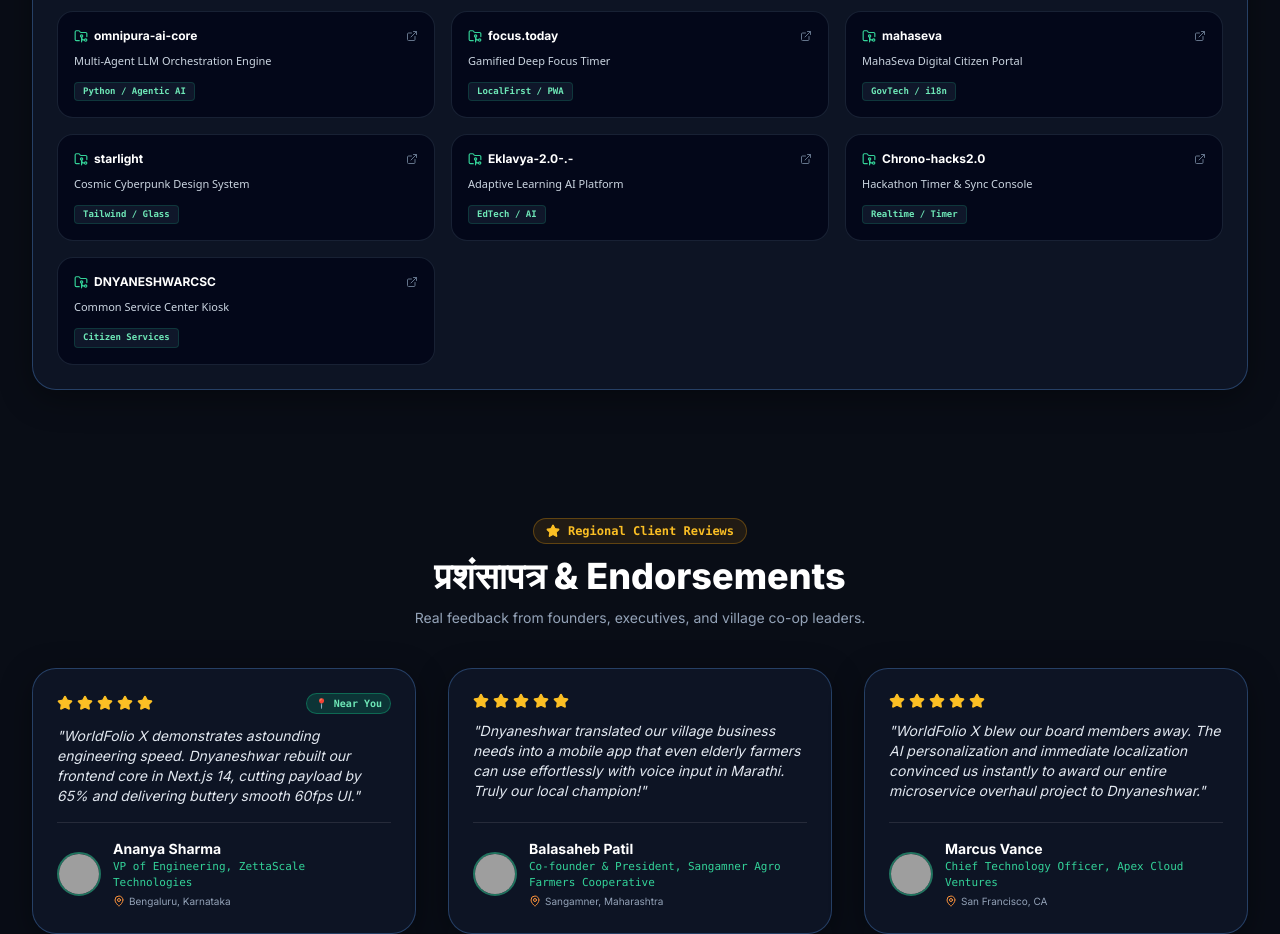
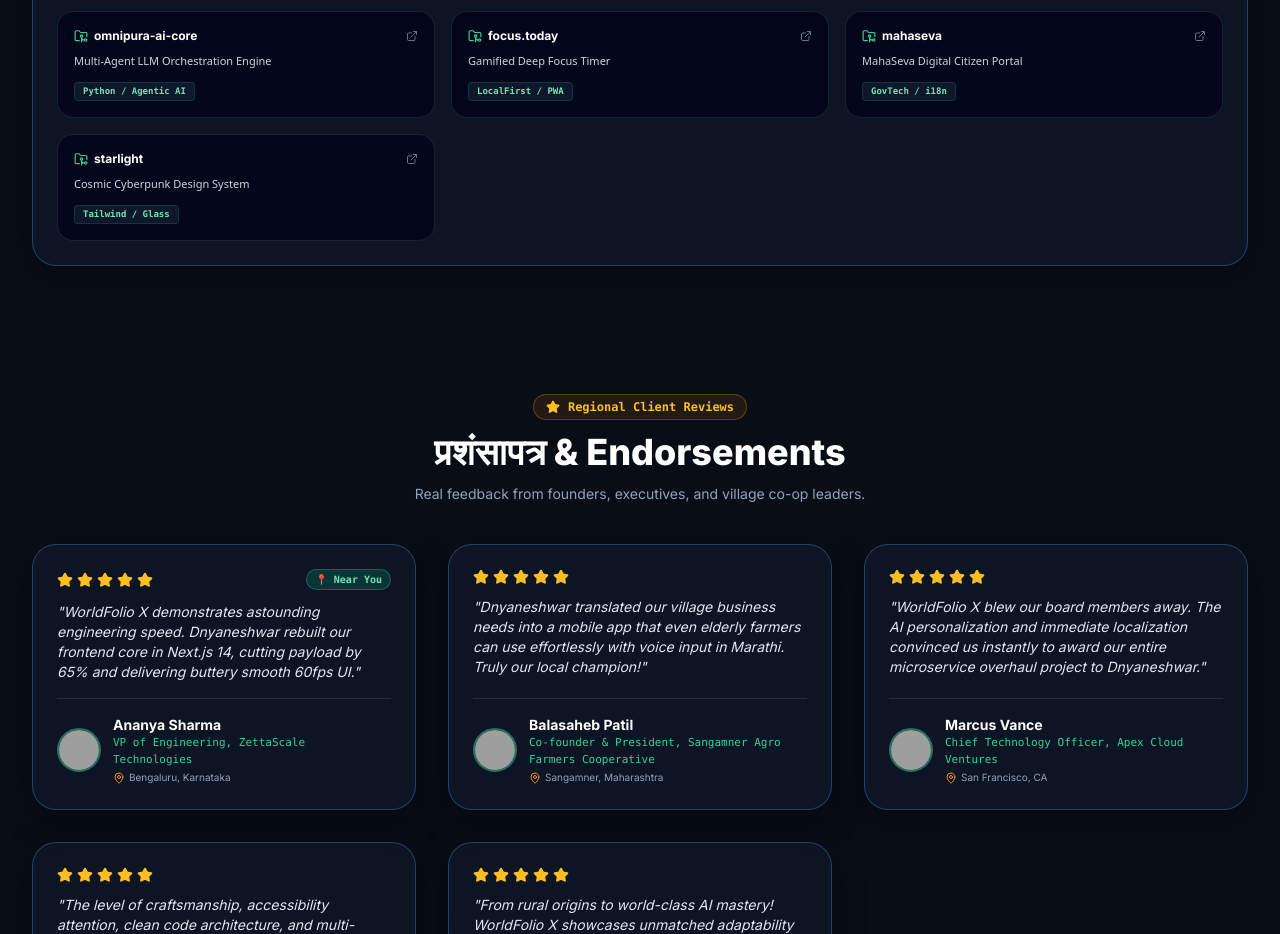
Before and after one commit to Dnyaneshwar86/WorldFolioX, a Next.js app: page / in a window 1280 px wide. Shown: the part 4300-5234 px from the top of the page. Built offline with nearby package versions, Linux system fonts and the light colour scheme; grey boxes are pictures that could not be loaded.

Commit message:
feat: Clean and synchronize active repository list with Pinned 9 Flagship Repos spotlight

```diff
--- a/src/components/ProjectsShowcase.tsx
+++ b/src/components/ProjectsShowcase.tsx
@@ -27,9 +27,6 @@
   { name: 'focus.today', role: 'Gamified Deep Focus Timer', tag: 'LocalFirst / PWA', isFlagship: false },
   { name: 'mahaseva', role: 'MahaSeva Digital Citizen Portal', tag: 'GovTech / i18n', isFlagship: false },
   { name: 'starlight', role: 'Cosmic Cyberpunk Design System', tag: 'Tailwind / Glass', isFlagship: false },
-  { name: 'Eklavya-2.0-.-', role: 'Adaptive Learning AI Platform', tag: 'EdTech / AI', isFlagship: false },
-  { name: 'Chrono-hacks2.0', role: 'Hackathon Timer & Sync Console', tag: 'Realtime / Timer', isFlagship: false },
-  { name: 'DNYANESHWARCSC', role: 'Common Service Center Kiosk', tag: 'Citizen Services', isFlagship: false },
 ];
 
 export default function ProjectsShowcase() {
```
